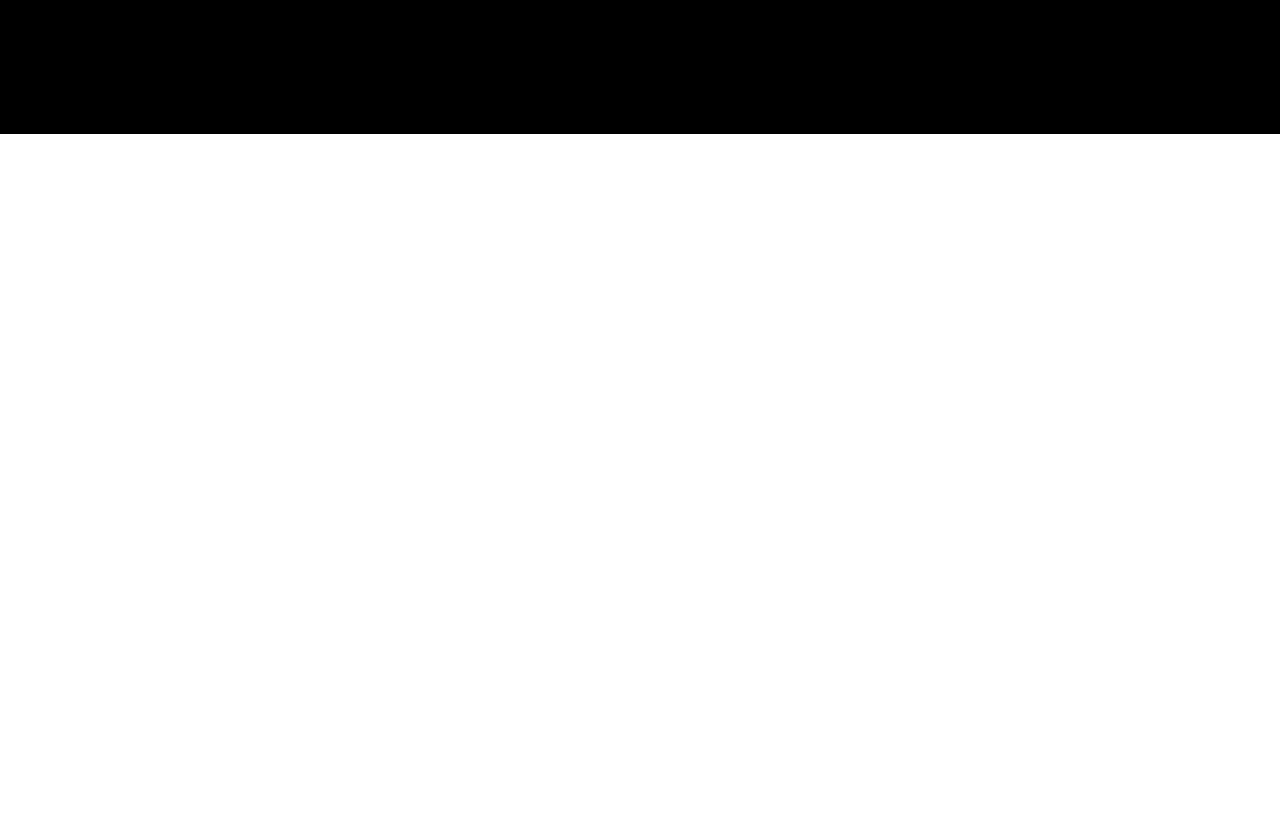
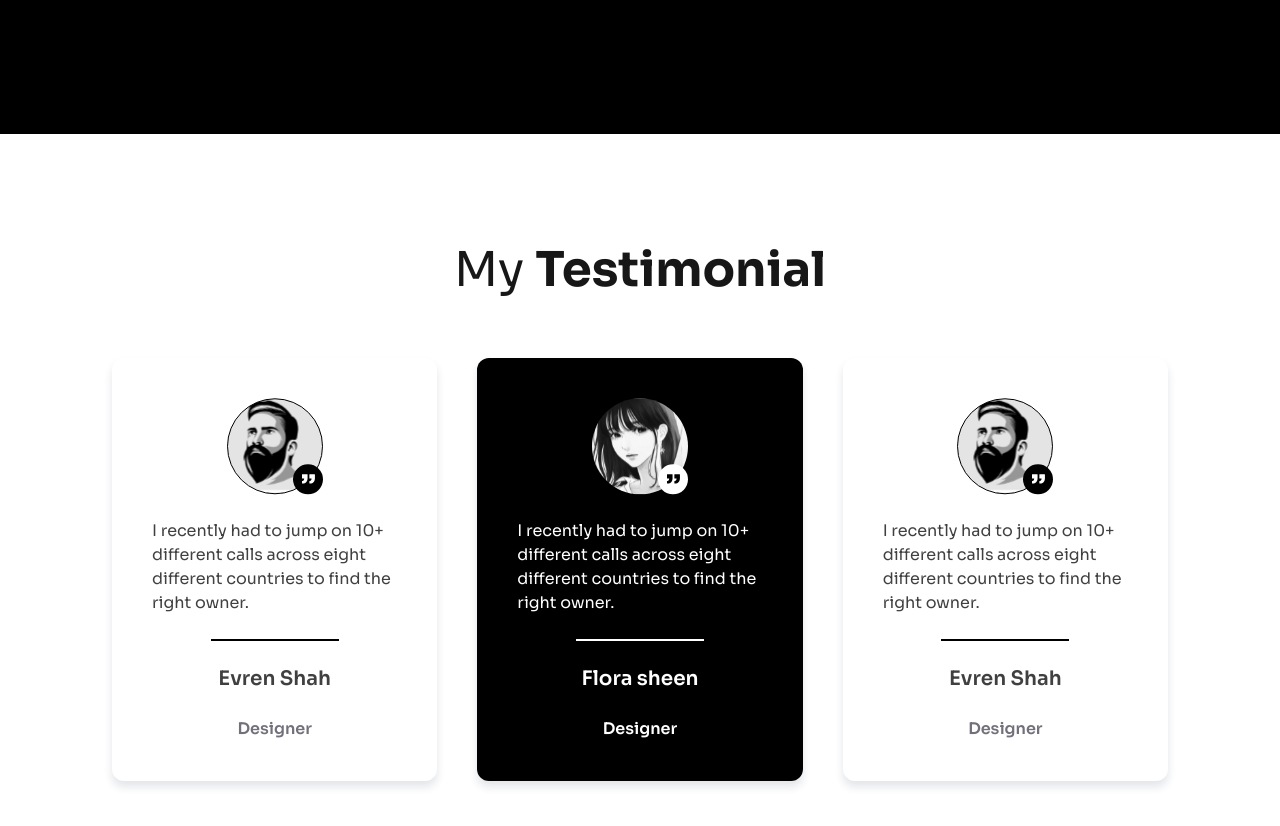
Before and after one commit to Faron-17/portfolio-mock, a Next.js app: page / in a window 1280 px wide. Shown: the part 5040-5866 px from the top of the page. Before the commit the page ends 5174 px from the top, so only its background shows below. Built offline with nearby package versions, Linux system fonts and the light colour scheme.

Commit message:
- eighth commit

```diff
--- a/app/globals.css
+++ b/app/globals.css
@@ -14,6 +14,10 @@
 
 @theme {
   --color-zinc-300: #71717A;
+  --color-neutral: #404040;
+
+  --shadow-md: 0 6px 8px rgba(24, 39, 75, 0.12);
+  --shadow-lg: 0 8px 6px rgba(24, 39, 75, 0.08);
 }
 
 @media (prefers-color-scheme: dark) {
--- a/app/page.tsx
+++ b/app/page.tsx
@@ -3,6 +3,7 @@
 import Header from "@/components/Header";
 import Hero from "@/components/Hero";
 import MyProjects from "@/components/MyProjects";
+import MyTestimonial from "@/components/MyTestimonial";
 import Skills from "@/components/Skills";
 
 export default function Home() {
@@ -14,6 +15,7 @@
       <Experience />
       <AboutMe />
       <MyProjects />
+      <MyTestimonial />
     </div>
   );
 }
--- /dev/null
+++ b/components/MyTestimonial.tsx
@@ -0,0 +1,30 @@
+import React from 'react'
+
+import { myTestimonial } from '@/data'
+import Image from 'next/image'
+
+function MyTestimonial() {
+  return (
+    <section className='px-28 py-28'>
+      <h1 className='text-5xl text-center'>My <span className='font-bold'>Testimonial</span></h1>
+      <ul className='grid grid-flow-row grid-cols-3 gap-10 pt-16'>
+        {myTestimonial.map((item: {name: string, text: string, role: string, src: string}, idx: number) => (
+          <li key={idx} className={`rounded-xl shadow-md shadow-lg p-10 flex flex-col items-center ${ idx%2 !== 0 ? 'bg-black text-white' : 'text-neutral'}`}>
+            <Image
+              src={item.src}
+              alt={item.src}
+              width={96}
+              height={96}
+            />
+            <span className='pt-6 text-base'>{item.text}</span>
+            <span className={`mt-6 border-1 w-32 h-0 ${ idx%2 !== 0 ? 'border-white' : 'border-black' }`}></span>
+            <span className='pt-6 font-semibold text-xl'>{item.name}</span>
+            <span className={`pt-6 font-semibold ${ idx%2 === 0 ? 'text-zinc-500' : ''}`}>{item.role}</span>
+          </li>
+        ))}
+      </ul>
+    </section>
+  )
+}
+
+export default MyTestimonial
--- a/data/index.ts
+++ b/data/index.ts
@@ -16,3 +16,9 @@
   { title: "Website", text: "testtest", src: "/my-project-02.png" },
   { title: "Tablet app", text: "testtest", src: "/my-project-03.png" },
 ];
+
+export const myTestimonial = [
+  { name: "Evren Shah", text: "I recently had to jump on 10+ different calls across eight different countries to find the right owner.", role: "Designer", src: '/man.svg' },
+  { name: "Flora sheen", text: "I recently had to jump on 10+ different calls across eight different countries to find the right owner.", role: "Designer", src: '/woman.svg' },
+  { name: "Evren Shah", text: "I recently had to jump on 10+ different calls across eight different countries to find the right owner.", role: "Designer", src: '/man.svg' },
+];
```
Also changed, not shown: public/man.svg (added), public/woman.svg (added).
